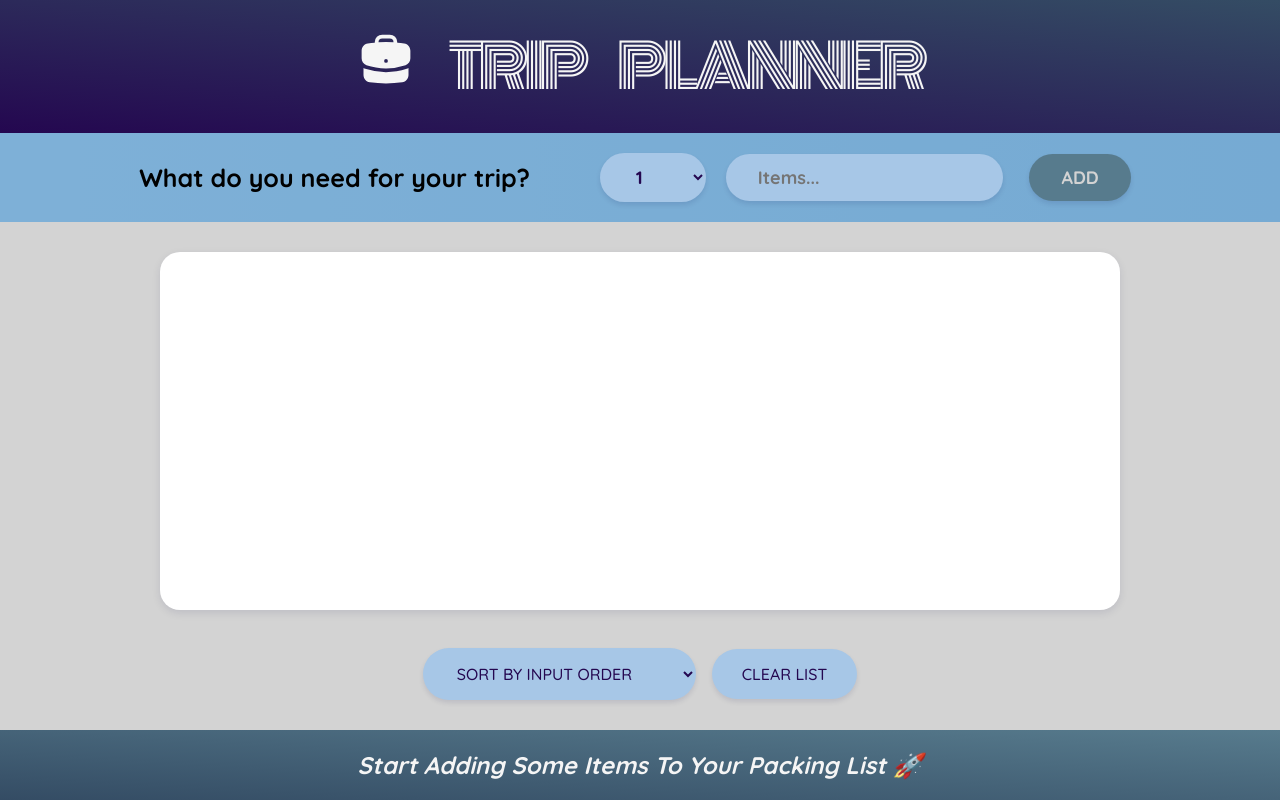
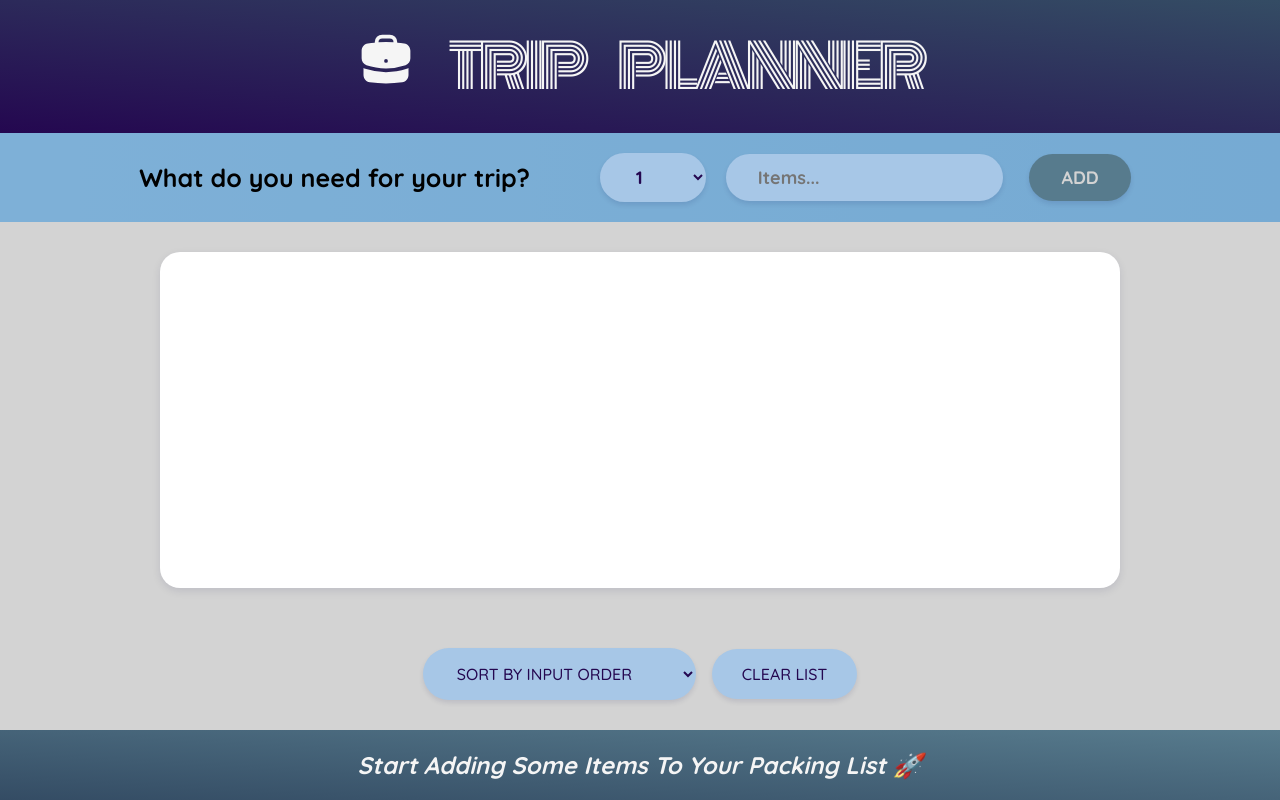
Before and after one commit to zyadmoataz/Travel-Packing-List, a React (Create React App) app: page / in a window 1280 px wide. Built offline with nearby package versions, Linux system fonts and the light colour scheme.

Commit message:
New Styles 27-5

```diff
--- a/src/index.css
+++ b/src/index.css
@@ -119,7 +119,7 @@ input {
   background-color: white;
   padding: 2rem;
   border-radius: 2rem;
-  min-height: 80%;
+  min-height: 75%;
   list-style: none;
   width: 75%;
   display: flex;
```
Also changed, not shown: public/index.html (+1 -0 lines).
